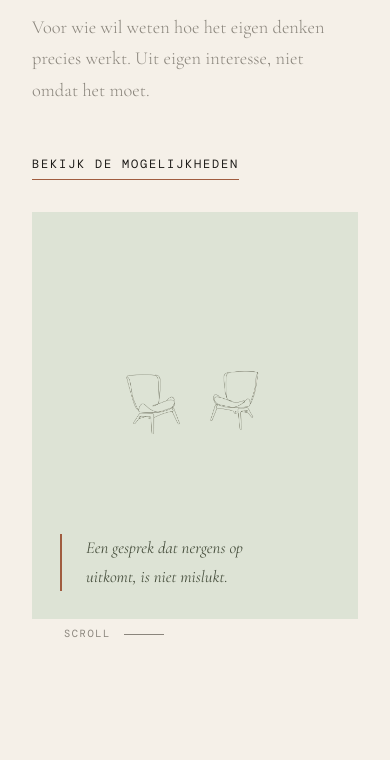
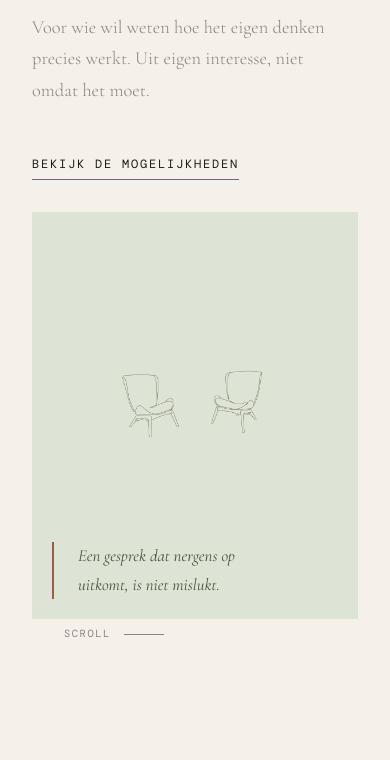
Before and after one commit to verkenner42/denkverkenning, an Eleventy site: page index.njk in a window 390 px wide. Shown: the part 319-1079 px from the top of the page. Built offline with nearby package versions, Linux system fonts and the light colour scheme; Eleventy itself is replaced by a stand-in of ours; files that its build step writes are made by us from their sources; a web font is replaced by a local one.

Commit message:
Update index.njk

```diff
--- a/index.njk
+++ b/index.njk
@@ -26,7 +26,7 @@ permalink: /index.html
       background: var(--cream);
       color: var(--dark);
       font-family: 'Cormorant Garamond', Georgia, serif;
-      font-size: 18px;
+      font-size: 19px;
       line-height: 1.7;
       overflow-x: hidden;
     }
@@ -137,7 +137,8 @@ permalink: /index.html
 
     .hero-panel {
       background: var(--light-moss);
-      padding: 2.5rem 2.5rem 2rem;
+      padding: 1.5rem 1.5rem 1.25rem;
+
     }
 
     .chairs-illustration {
@@ -481,7 +482,7 @@ permalink: /index.html
       #hero { padding: 0 2rem 4rem; min-height: 100svh; }
       .hero-inner { grid-template-columns: 1fr; gap: 2rem; }
       .hero-left { padding-top: 8rem; }
-      .hero-panel { padding: 1.75rem; }
+      .hero-panel { padding: 1.25rem; }
 
       #over, #contact { grid-template-columns: 1fr; padding: 5rem 2rem; gap: 3rem; }
       .diensten-grid { grid-template-columns: 1fr; }
```
